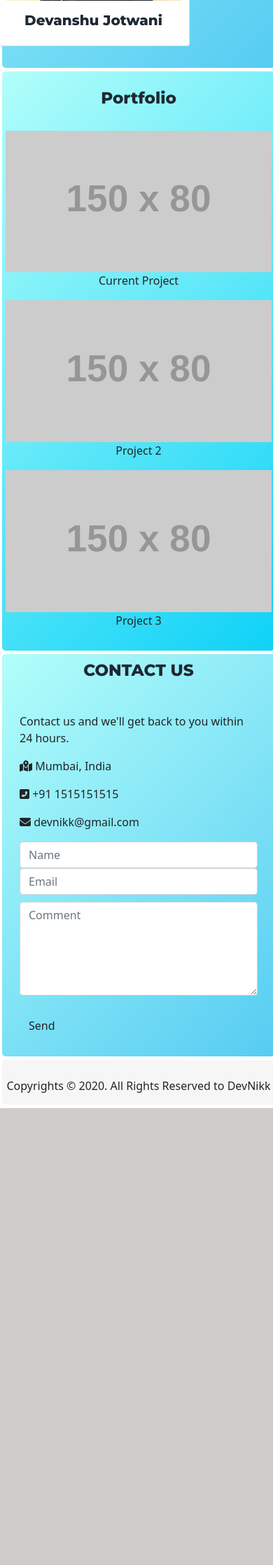
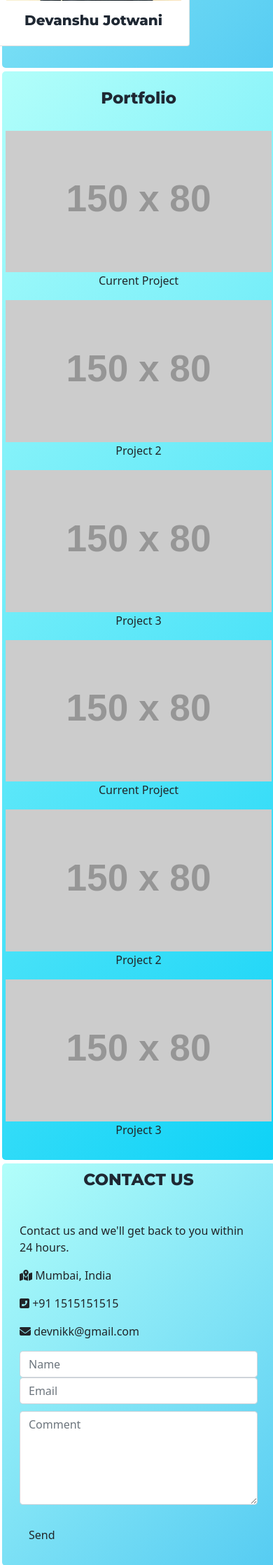
Before and after one commit to chandwaninikket/firstwebsite, a Django app: page / in a window 390 px wide. Shown: the part 1097-3334 px from the top of the page at 70% size. Before the commit the page ends 2681 px from the top, so only its background shows below. Run offline with Django 3.2, Linux system fonts and the light colour scheme; grey boxes labelled with a size stand in for pictures from a placeholder-image service; some libraries are stand-ins or nearby versions.

Commit message:
added portfolio

```diff
--- a/devnikk/devanshunikket/templates/home.html
+++ b/devnikk/devanshunikket/templates/home.html
@@ -214,6 +214,20 @@
                 <p>Project 3</p>
             </div>
         </div>
+        <div class="row">
+            <div class="col-sm-4">
+                <img src="https://placehold.it/150x80?text=IMAGE" class="img-responsive" style="width:100%" alt="Image">
+                <p>Current Project</p>
+            </div>
+            <div class="col-sm-4">
+                <img src="https://placehold.it/150x80?text=IMAGE" class="img-responsive" style="width:100%" alt="Image">
+                <p>Project 2</p>
+            </div>
+            <div class="col-sm-4">
+                <img src="https://placehold.it/150x80?text=IMAGE" class="img-responsive" style="width:100%" alt="Image">
+                <p>Project 3</p>
+            </div>
+        </div>
     </div>
     <!-- Contact  -->
     <div id="Contact" class="container-fluid bg-1">
```
